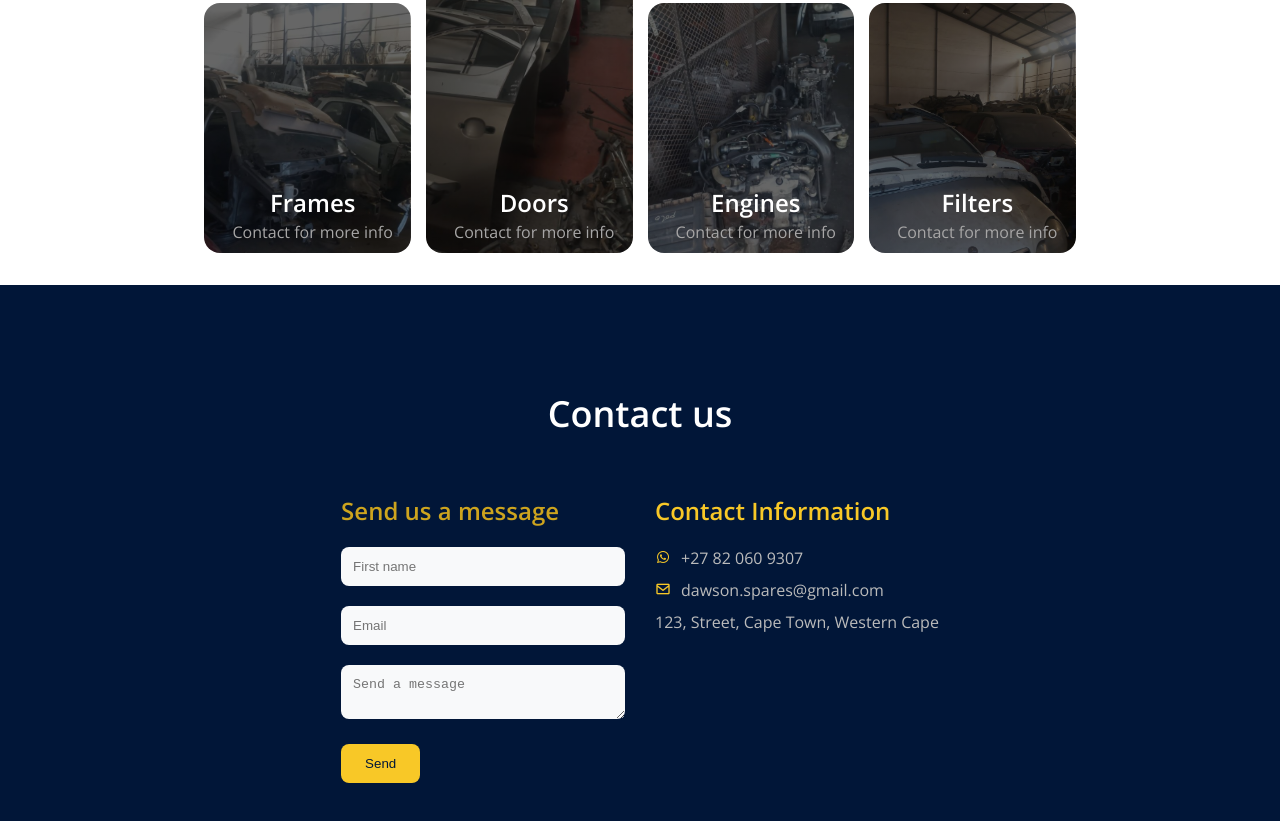
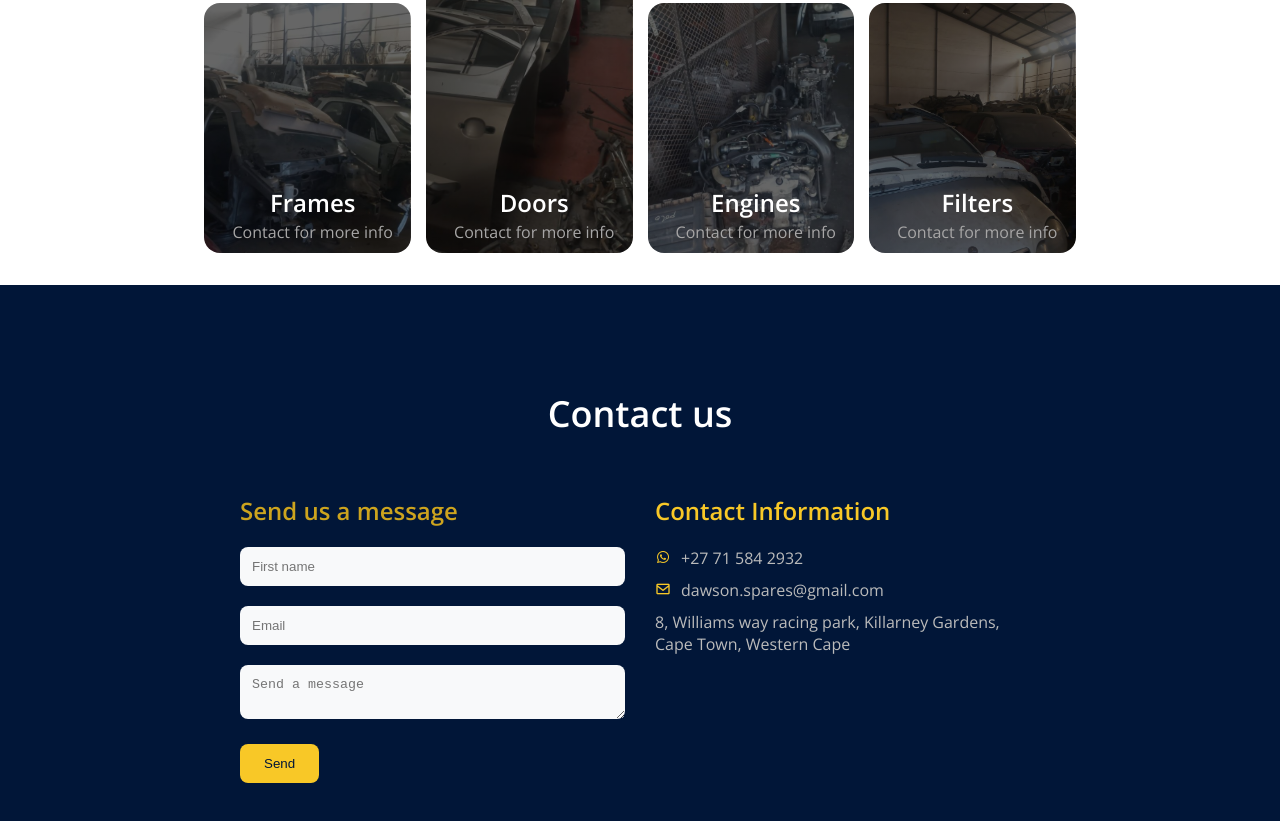
Before and after one commit to NieyaazAbrahams/testmotorspares, a plain HTML site: page index.html in a window 1280 px wide. Shown: the part 997-1818 px from the top of the page. Drawn offline with nearby package versions, Linux system fonts and the light colour scheme; a script that the page names is missing.

Commit message:
Add files via upload

```diff
--- a/index.html
+++ b/index.html
@@ -131,9 +131,9 @@
                     </div>
                     <div class="contact__info">
                         <h3>Contact Information</h3>
-                        <p><i class='bx bxl-whatsapp'></i>+27 82 060 9307</p>
+                        <p><i class='bx bxl-whatsapp'></i>+27 71 584 2932</p>
                         <p><i class='bx bx-envelope' ></i>dawson.spares@gmail.com</p>
-                        <p>123, Street, Cape Town, Western Cape</p>
+                        <p>8, Williams way racing park, Killarney Gardens, Cape Town, Western Cape</p>
                         <img src="assets/img/perfil.png" alt="" class="nav__img">
                     </div>
                 </div>
```
